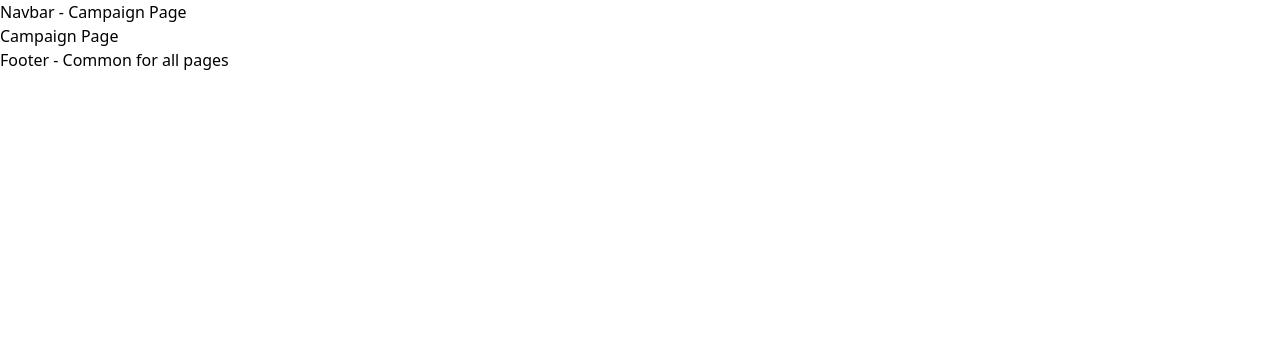
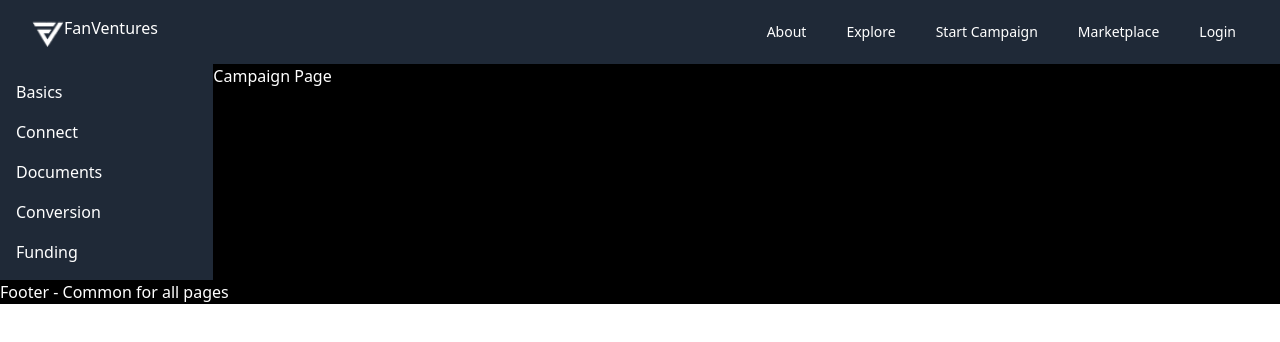
Before and after one commit to nontech/fanventures, a Next.js app: page /campaign in a window 1280 px wide. Shown: the top 342 px of the page. Built offline with nearby package versions, Linux system fonts and the light colour scheme.

Commit message:
Campaign dummy pages added

```diff
--- a/components/campaign/Layout.tsx
+++ /dev/null
@@ -1,12 +0,0 @@
-import Navbar from './Navbar'
-import Footer from '../common/Footer'
-
-export default function Layout({ children }) {
-  return (
-    <>
-      <Navbar />
-      <main>{children}</main>
-      <Footer />
-    </>
-  )
-}
--- a/components/campaign/Navbar.tsx
+++ /dev/null
@@ -1,5 +0,0 @@
-export default function Navbar() {
-  return (
-    <div>Navbar - Campaign Page</div>
-  )
-}
--- /dev/null
+++ b/components/campaign/create/Layout.module.css
@@ -0,0 +1,23 @@
+/* Layout.module.css */
+.layout {
+  background-color: black;
+  color: white;
+  /* Additional layout styles */
+}
+
+.topnav {
+  /* Top Nav styles */
+}
+
+.sidenav {
+  /* Side Nav styles */
+}
+
+.main {
+  /* Main content styles */
+}
+
+
+.footer {
+  /* Footer styles */
+}
--- /dev/null
+++ b/components/campaign/create/Layout.tsx
@@ -0,0 +1,40 @@
+// components
+import TopNav from './TopNav'
+import SideNav from './SideNav'
+import Footer from '../../common/Footer'
+
+import React, { useState } from 'react';
+
+
+// style
+import styles from './Layout.module.css';
+
+export default function Layout({ children }) {
+  return (
+    <div className={`${styles.layout}`}>
+
+      {/* TopNav */}
+      <div className={styles.topnav}>
+        <TopNav />
+      </div>
+
+      {/* <div className="flex flex-col flex-1"> */}
+      <div className={`flex`}>
+
+        {/* Side Navigation */}
+        <SideNav />
+
+        {/* Main content */}
+        <main>
+          {children}
+        </main>
+
+      </div>
+
+      {/* Footer */}
+      <div className={styles.footer}>
+        <Footer />
+      </div>
+    </div>
+  )
+}
--- /dev/null
+++ b/components/campaign/create/SideNav.tsx
@@ -0,0 +1,25 @@
+const SideNav = () => {
+  return (
+    <nav className="w-1/6 bg-gray-800 p-4 text-white">
+      <ul>
+        <li className="mb-4">
+          <a href="#" className="block hover:text-blue-500">Basics</a>
+        </li>
+        <li className="mb-4">
+          <a href="#" className="block hover:text-blue-500">Connect</a>
+        </li>
+        <li className="mb-4">
+          <a href="#" className="block hover:text-blue-500">Documents</a>
+        </li>
+        <li className="mb-4">
+          <a href="#" className="block hover:text-blue-500">Conversion</a>
+        </li>
+        <li>
+          <a href="#" className="block hover:text-blue-500">Funding</a>
+        </li>
+      </ul>
+    </nav>
+  );
+}
+
+export default SideNav;
--- /dev/null
+++ b/components/campaign/create/TopNav.tsx
@@ -0,0 +1,25 @@
+export default function TopNav() {
+  return (
+      <nav className="bg-gray-800">
+        <div className="max-w-7xl mx-auto px-4 sm:px-6 lg:px-8">
+          <div className="flex items-center justify-between h-16">
+            {/* Logo */}
+            <div className="flex">
+              <img className="h-8 w-8" src="./logo.png" alt="Logo" />
+              <span>FanVentures</span>
+            </div>
+            {/* Navigation Items */}
+            <div className="md:block">
+              <div className="ml-10 flex items-baseline space-x-4">
+                <a href="#" className="text-white hover:bg-gray-700 px-3 py-2 rounded-md text-sm font-medium">About</a>
+                <a href="#" className="text-white hover:bg-gray-700 px-3 py-2 rounded-md text-sm font-medium">Explore</a>
+                <a href="#" className="text-white hover:bg-gray-700 px-3 py-2 rounded-md text-sm font-medium">Start Campaign</a>
+                <a href="#" className="text-white hover:bg-gray-700 px-3 py-2 rounded-md text-sm font-medium">Marketplace</a>
+                <a href="#" className="text-white hover:bg-gray-700 px-3 py-2 rounded-md text-sm font-medium">Login</a>
+              </div>
+            </div>
+          </div>
+        </div>
+      </nav>
+    );
+}
--- /dev/null
+++ b/components/campaign/create/steps/Basics.tsx
@@ -0,0 +1,5 @@
+const Basics = () => {
+  return <h1>Basics Page</h1>;
+};
+
+export default Basics;
--- /dev/null
+++ b/components/campaign/create/steps/Connect.tsx
@@ -0,0 +1,5 @@
+const Connect = () => {
+  return <h1>Connect Page</h1>;
+};
+
+export default Connect;
--- a/pages/campaign/index.tsx
+++ b/pages/campaign/index.tsx
@@ -1,5 +1,5 @@
 import type { ReactElement } from 'react'
-import Layout from '../../components/campaign/Layout'
+import Layout from '../../components/campaign/create/Layout'
 import type { NextPageWithLayout } from '../_app'
 import React from 'react'
 
--- /dev/null
+++ b/pages/campaign/start/basics.tsx
@@ -0,0 +1,5 @@
+export default function Basics() {
+  return (
+    <div>Basics Page</div>
+  )
+}
--- /dev/null
+++ b/pages/campaign/start/connect.tsx
@@ -0,0 +1,5 @@
+export default function Connect() {
+  return (
+    <div>Connects Page</div>
+  )
+}
--- a/pages/index.tsx
+++ b/pages/index.tsx
@@ -83,6 +83,7 @@ const Page: NextPageWithLayout = () => {
   )
 }
 
+// page level layout
 Page.getLayout = function getLayout(page: ReactElement) {
   return <Layout>{page}</Layout>
 }
```
